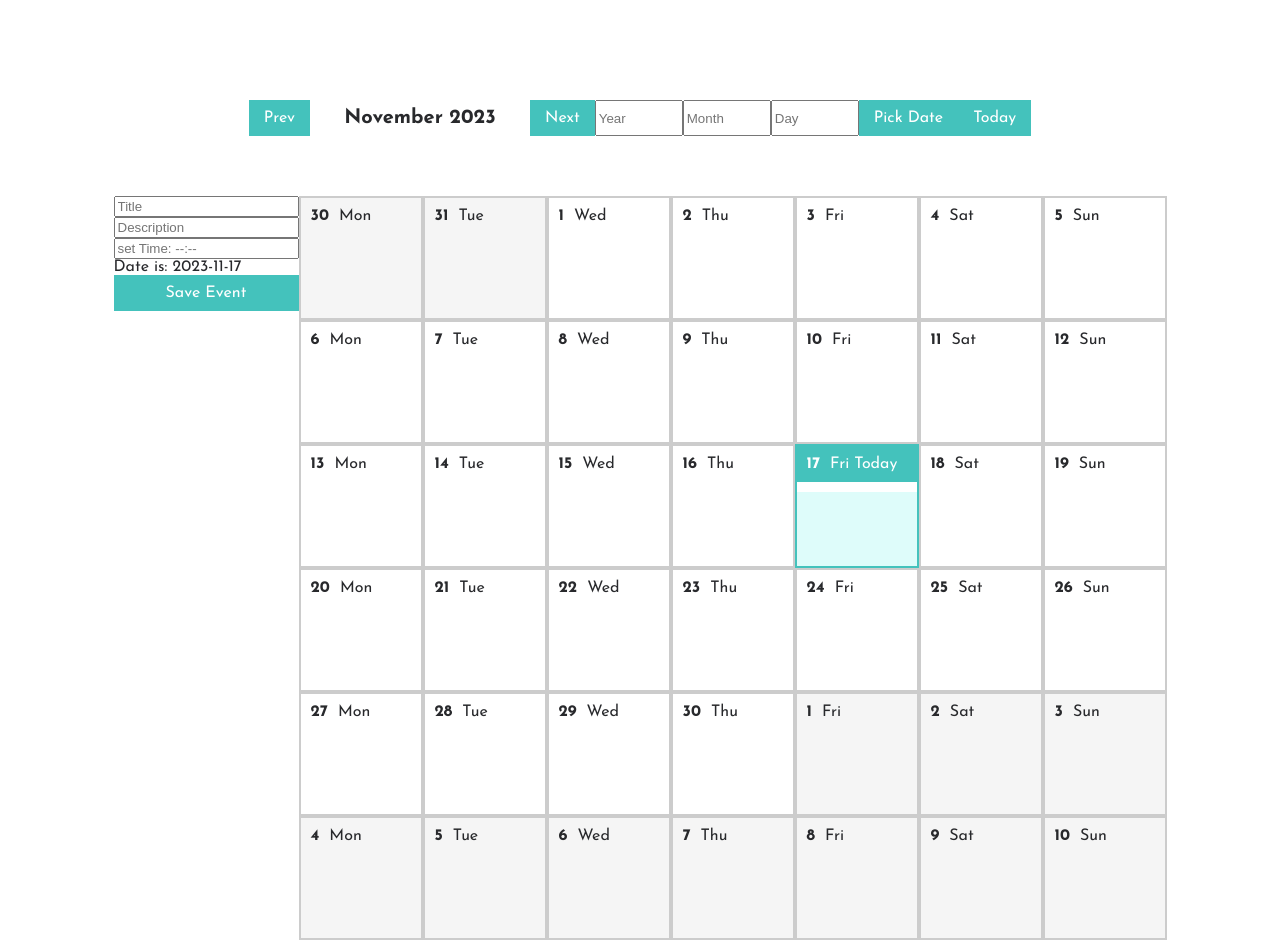
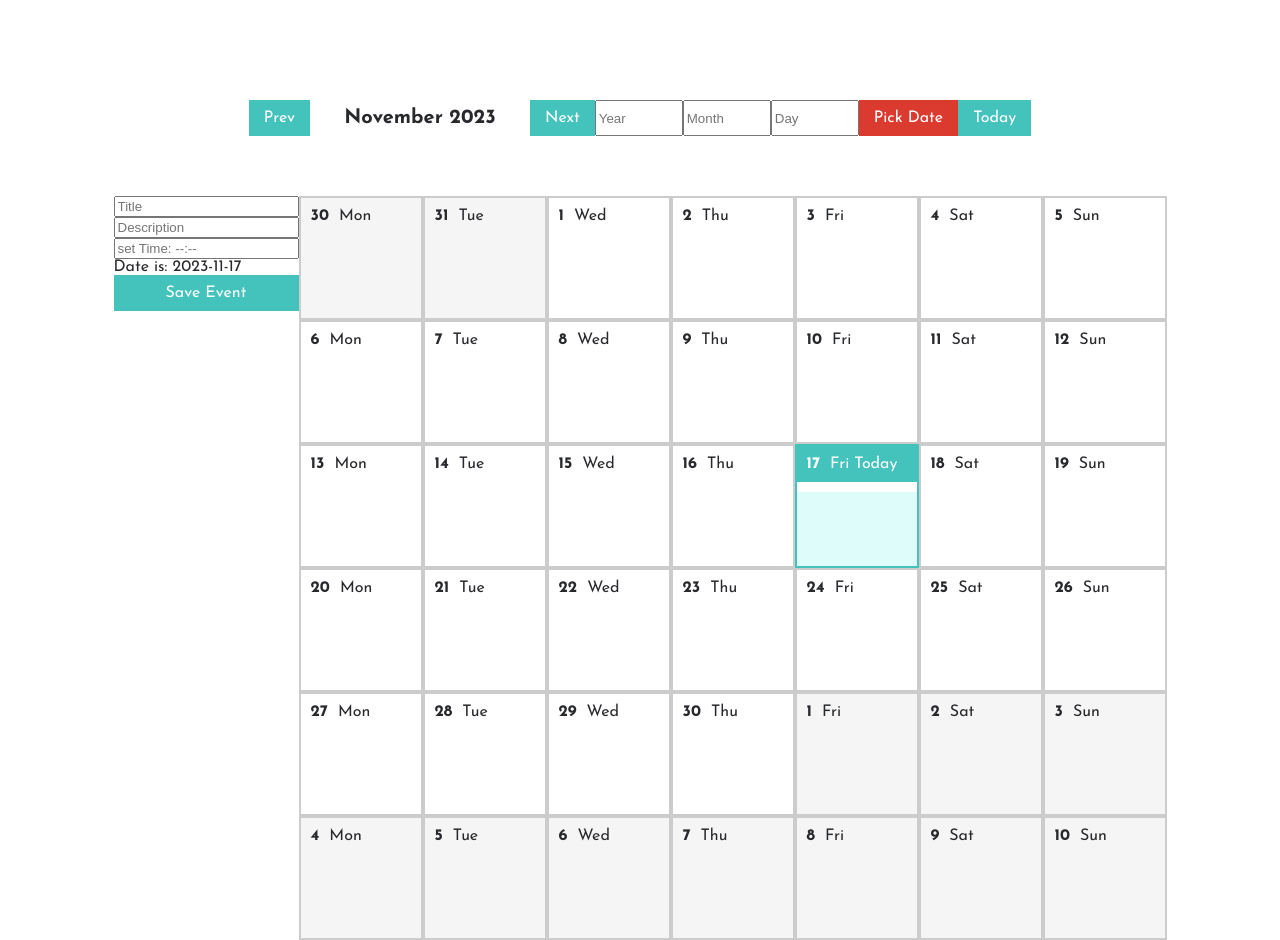
Before and after one commit to Eraniel/calendar, a React (Create React App) app: page / in a window 1280 px wide. Built offline with nearby package versions, Linux system fonts and the light colour scheme.

Commit message:
no more empty inputs making NaN!

```diff
--- a/src/components/MainScreen.tsx
+++ b/src/components/MainScreen.tsx
@@ -1,4 +1,4 @@
-import { FunctionComponent, JSX, useState } from 'react';
+import { FunctionComponent, JSX, useState, useEffect } from 'react';
 import styled from 'styled-components';
 import Calendar from './Calendar';
 
@@ -36,6 +36,9 @@ const Button = styled.div`
   color: white;
   cursor: pointer;
 `;
+const ButtonPickDate = styled(Button)<{ isDateProperlySelected?: boolean }>`
+  background-color: ${(props) => (props.isDateProperlySelected ? '#44C2BC' : '#db3a2e')};
+`;
 
 const DatePicker = styled.div`
   display: flex;
@@ -56,7 +59,7 @@ const MainScreen: FunctionComponent<MainScreenProps> = (): JSX.Element => {
   const [currentDate, setCurrentDate] = useState(new Date());
   const [inputDate, setInputDate] = useState({ newYear: '', newMonth: '', newDay: '' });
   const [selectedDate, setSelectedDate] = useState<Date | null>(new Date());
-
+  const [isDateProperlySelected, setIsDateProperlySelected] = useState(false);
 
   const handleInputChange = (e: { target: { name: any; value: any; }; }) => {
     const { name, value } = e.target;
@@ -69,9 +72,16 @@ const MainScreen: FunctionComponent<MainScreenProps> = (): JSX.Element => {
     ) {
       setInputDate((prevInput) => ({ ...prevInput, [name]: value }));
     }
+
   };
 
+  useEffect(() => {
+    const isAllFieldsFilled = inputDate.newYear !== '' && inputDate.newMonth !== '' && inputDate.newDay !== '';
+    setIsDateProperlySelected(isAllFieldsFilled);
+  }, [inputDate]);
+
   const updateDate = () => {
+    if (isDateProperlySelected) {
       const updatedDate = new Date(currentDate);
       updatedDate.setFullYear(parseInt(inputDate.newYear, 10));
       updatedDate.setMonth(parseInt(inputDate.newMonth, 10) - 1);
@@ -79,6 +89,7 @@ const MainScreen: FunctionComponent<MainScreenProps> = (): JSX.Element => {
       setCurrentDate(updatedDate);
       setSelectedDate(updatedDate);
       setInputDate({ newYear: '', newMonth: '', newDay: '' });
+    }
   };
   const backToTheFuture = () => {
     setCurrentDate(new Date());
@@ -100,7 +111,7 @@ const MainScreen: FunctionComponent<MainScreenProps> = (): JSX.Element => {
           <input type="text" name="newYear" placeholder="Year" value={inputDate.newYear} onChange={handleInputChange}/>
           <input type="text" name="newMonth" placeholder="Month" value={inputDate.newMonth} onChange={handleInputChange}/>
           <input type="text" name="newDay" placeholder="Day" value={inputDate.newDay} onChange={handleInputChange}/>
-          <Button onClick={updateDate}>Pick Date</Button>
+          <ButtonPickDate isDateProperlySelected={isDateProperlySelected} onClick={updateDate}>Pick Date</ButtonPickDate>
           <Button onClick={backToTheFuture}>Today</Button>
         </DatePicker>
       </Navigation>
```
Lines whose indentation alone changed are shown as unchanged.
